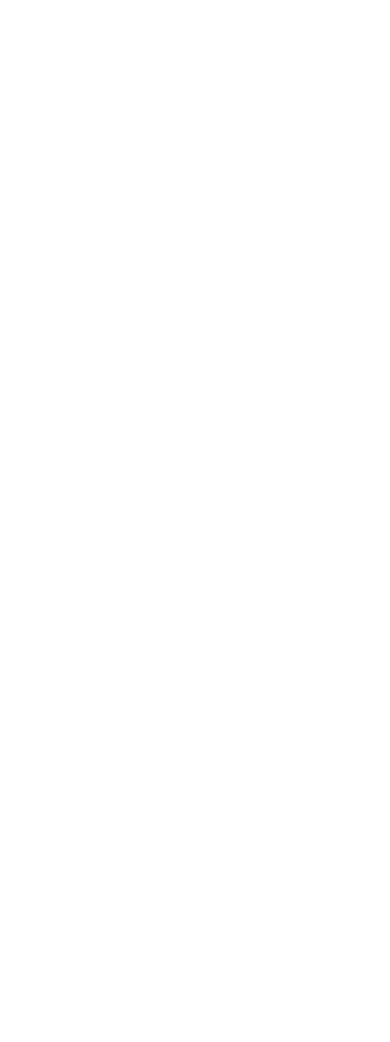
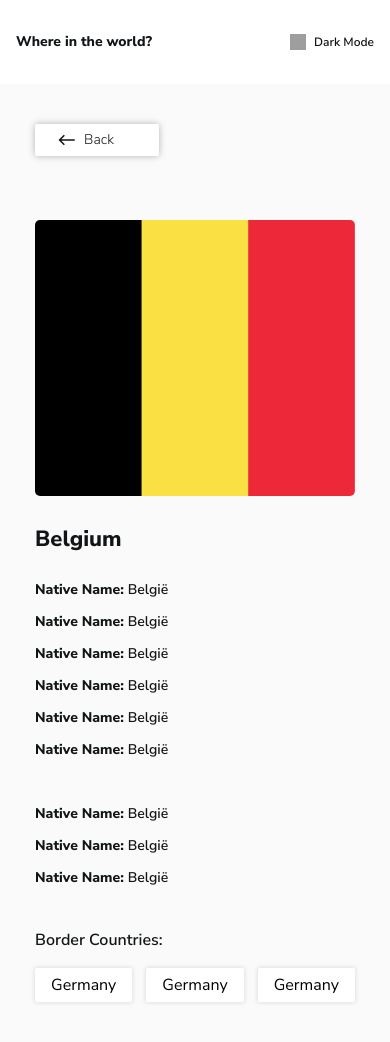
Before and after one commit to LadoAsambadze/rest-countries-api, a React app: page /selected in a window 390 px wide. Shown: the top 1042 px of the page. Before the commit the page ends 844 px from the top, so only its background shows below. Built offline with nearby package versions, Linux system fonts and the light colour scheme; grey boxes are pictures that could not be loaded; the HTML template or start-up script is replaced by a standard one.

Commit message:
feat: creat selected countri information page with example tags to pass data (mobile resolution)

```diff
--- a/src/pages/Selected.tsx
+++ b/src/pages/Selected.tsx
@@ -1,5 +1,141 @@
+import { styled } from "styled-components";
 import "../App.css";
+import Header from "../components/Header";
 
 export default function Selected() {
-  return <></>;
+  return (
+    <>
+      <Header />
+      <Main>
+        <InfoDiv>
+          <ButtonDiv>
+            <ArrowImg src="/back-light.svg" />
+            <Back>Back</Back>
+          </ButtonDiv>
+          <Flag src="/germany.png" />
+          <Name>Belgium</Name>
+          <InfoOne>
+            <strong>Native Name: </strong> België
+          </InfoOne>
+          <InfoOne>
+            <strong>Native Name: </strong> België
+          </InfoOne>
+          <InfoOne>
+            <strong>Native Name: </strong> België
+          </InfoOne>
+          <InfoOne>
+            <strong>Native Name: </strong> België
+          </InfoOne>
+          <InfoOne>
+            <strong>Native Name: </strong> België
+          </InfoOne>
+          <InfoOne>
+            <strong>Native Name: </strong> België
+          </InfoOne>
+          <InfoOne style={{ marginTop: "32px" }}>
+            <strong>Native Name: </strong> België
+          </InfoOne>
+          <InfoOne>
+            <strong>Native Name: </strong> België
+          </InfoOne>
+          <InfoOne>
+            <strong>Native Name: </strong> België
+          </InfoOne>
+          <Border>Border Countries: </Border>
+          <ListBox>
+            <Box>Germany</Box>
+            <Box>Germany</Box>
+            <Box>Germany</Box>
+          </ListBox>
+        </InfoDiv>
+      </Main>
+    </>
+  );
 }
+
+const Main = styled.section`
+  display: flex;
+  flex-direction: column;
+  padding: 40px 28px 60px 28px;
+  background: #fafafa;
+  align-items: center;
+`;
+
+const ButtonDiv = styled.div`
+  border-radius: 2px;
+  background: #fff;
+  box-shadow: 0px 0px 7px 0px rgba(0, 0, 0, 0.29);
+  padding: 6px 23px 6px 23px;
+  display: flex;
+  flex-direction: row;
+  align-items: center;
+  width: 78px;
+  height: 20px;
+  cursor: pointer;
+  margin-bottom: 64px;
+`;
+
+const ArrowImg = styled.img`
+  width: 18px;
+  height: 18px;
+`;
+
+const Back = styled.span`
+  color: #111517;
+  font-size: 14px;
+  font-style: normal;
+  font-weight: 300;
+  line-height: 20px;
+  margin-left: 8px;
+`;
+
+const Flag = styled.img`
+  height: 275.924px;
+  width: 319.837px;
+  border-radius: 5px;
+`;
+
+const InfoDiv = styled.div`
+  display: flex;
+  flex-direction: column;
+`;
+
+const Name = styled.h1`
+  color: #111517;
+  font-size: 22px;
+  font-style: normal;
+  font-weight: 800;
+  line-height: normal;
+  margin-top: 28px;
+  margin-bottom: 20px;
+`;
+
+const InfoOne = styled.span`
+  color: #111517;
+  font-size: 14px;
+  font-style: normal;
+  font-weight: 600;
+  line-height: 32px;
+`;
+const Border = styled.h1`
+  color: #111517;
+  font-size: 16px;
+  font-style: normal;
+  font-weight: 600;
+  line-height: 24px;
+  margin-top: 34px;
+`;
+
+const ListBox = styled.div`
+  display: flex;
+  flex-direction: row;
+  justify-content: space-between;
+  align-items: center;
+  margin-top: 16px;
+`;
+const Box = styled.div`
+  padding: 6px 16px 6px 16px;
+  border-radius: 2px;
+  background: #fff;
+  box-shadow: 0px 0px 4px 1px rgba(0, 0, 0, 0.1);
+`;
```
Also changed, not shown: public/back-light.svg (added), public/germany.png (added).
